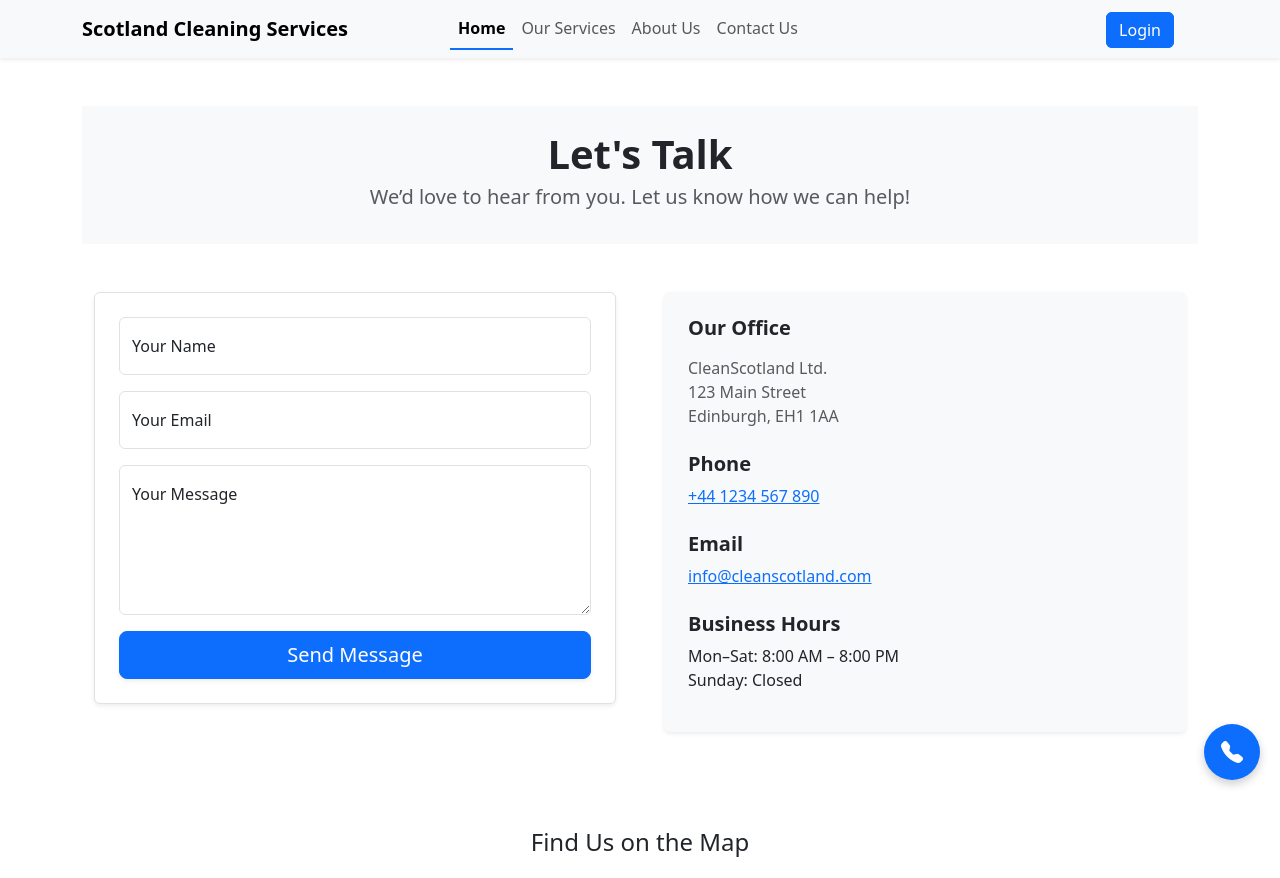
After one commit to da-gobindprasad/myproject, a Django app: page /contact/ in a window 1280 px wide; the page is wider, and only the part inside the window is pictured. The commit adds this page. Shown: the top 878 px of that part. Run offline with Django 5.2, Linux system fonts and the light colour scheme.

Commit message:
Update contact and about us page

```diff
--- a/main/static/main/css/style.css
+++ b/main/static/main/css/style.css
@@ -38,3 +38,53 @@ h1 {
   transition: 0.3s;
   cursor: pointer;
 }
+
+
+  .hover-shadow:hover {
+    box-shadow: 0 8px 16px rgba(0, 0, 0, 0.1);
+  }
+
+  .hover-glow:hover {
+    box-shadow: 0 0 12px rgba(0, 123, 255, 0.4);
+  }
+
+  .contact-btn:hover {
+    transform: scale(1.03);
+    background-color: #0056b3 !important;
+    transition: all 0.3s;
+  }
+
+  .form-control:focus {
+    border-color: #0d6efd;
+    box-shadow: 0 0 0 0.2rem rgba(13,110,253,.25);
+  }
+
+  .nav-link.active {
+    font-weight: bold;
+    border-bottom: 2px solid #0d6efd;
+  }
+
+html {
+  scroll-behavior: smooth;
+}
+
+.contact-float {
+  position: fixed;
+  bottom: 20px;
+  right: 20px;
+  background: #0d6efd;
+  color: white;
+  border-radius: 50%;
+  width: 56px;
+  height: 56px;
+  display: flex;
+  align-items: center;
+  justify-content: center;
+  font-size: 22px;
+  box-shadow: 0 4px 10px rgba(0,0,0,0.2);
+  z-index: 1000;
+  transition: background 0.3s;
+}
+.contact-float:hover {
+  background: #084298;
+}
--- a/main/templates/main/base.html
+++ b/main/templates/main/base.html
@@ -11,6 +11,8 @@
     <link href="https://cdn.jsdelivr.net/npm/bootstrap@5.3.3/dist/css/bootstrap.min.css" rel="stylesheet">
     <!-- Bootstrap Icons -->
     <link rel="stylesheet" href="https://cdn.jsdelivr.net/npm/bootstrap-icons@1.10.5/font/bootstrap-icons.css">
+    <link rel="stylesheet" href="https://cdnjs.cloudflare.com/ajax/libs/animate.css/4.1.1/animate.min.css"/>
+
 
 </head>
 <body>
@@ -30,8 +32,8 @@
           <ul class="navbar-nav">
             <li class="nav-item"><a class="nav-link active" href="/">Home</a></li>
             <li class="nav-item"><a class="nav-link" href="/services/">Our Services</a></li>
-            <li class="nav-item"><a class="nav-link" href="#">About Us</a></li>
-            <li class="nav-item"><a class="nav-link" href="#">Contact Us</a></li>
+            <li class="nav-item"><a class="nav-link" href="/about/">About Us</a></li>
+            <li class="nav-item"><a class="nav-link" href="/contact/">Contact Us</a></li>
           </ul>
         </div>
       </div>
--- /dev/null
+++ b/main/templates/main/contact.html
@@ -0,0 +1,87 @@
+{% extends 'main/base.html' %}
+{% load static %}
+{% block title %}Contact Us{% endblock %}
+
+{% block content %}
+
+<!-- Contact Header -->
+<section class="bg-light py-4">
+  <div class="container px-3 text-center">
+    <h2 class="fw-bold mb-1 display-6">Let's Talk</h2>
+    <p class="text-muted fs-5 mb-2">We’d love to hear from you. Let us know how we can help!</p>
+  </div>
+</section>
+
+<!-- Contact Form + Info -->
+<section class="py-5">
+  <div class="container">
+    {% if messages %}
+      {% for message in messages %}
+        <div class="alert alert-success text-center fade show animate__animated animate__fadeInUp">{{ message }}</div>
+      {% endfor %}
+    {% endif %}
+
+    <div class="row g-5 align-items-start">
+
+      <!-- Form Column -->
+      <div class="col-md-6">
+        <div class="p-4 border rounded shadow-sm bg-white hover-shadow animate__animated animate__fadeInLeft" style="transition: all 0.3s;">
+          <form method="POST" novalidate>
+            {% csrf_token %}
+            <div class="form-floating mb-3">
+              <input type="text" class="form-control" id="name" name="name" placeholder="Your Name" required>
+              <label for="name">Your Name</label>
+            </div>
+            <div class="form-floating mb-3">
+              <input type="email" class="form-control" id="email" name="email" placeholder="name@example.com" required>
+              <label for="email">Your Email</label>
+            </div>
+            <div class="form-floating mb-3">
+              <textarea class="form-control" id="message" name="message" placeholder="Message" style="height: 150px;" required></textarea>
+              <label for="message">Your Message</label>
+            </div>
+            <button type="submit" class="btn btn-primary w-100 btn-lg shadow-sm contact-btn">
+              Send Message
+            </button>
+          </form>
+        </div>
+      </div>
+
+      <!-- Info Column -->
+
+      <div class="col-md-6">
+        <div class="p-4 bg-light rounded shadow-sm hover-glow animate__animated animate__fadeInRight" style="transition: all 0.3s;">
+          <h5 class="fw-bold mb-3">Our Office</h5>
+          <p class="text-muted">CleanScotland Ltd.<br>123 Main Street<br>Edinburgh, EH1 1AA</p>
+
+          <h5 class="fw-bold mt-4">Phone</h5>
+          <p><a href="tel:+441234567890">+44 1234 567 890</a></p>
+
+          <h5 class="fw-bold mt-4">Email</h5>
+          <p><a href="mailto:info@cleanscotland.com">info@cleanscotland.com</a></p>
+
+          <h5 class="fw-bold mt-4">Business Hours</h5>
+          <p>Mon–Sat: 8:00 AM – 8:00 PM<br>Sunday: Closed</p>
+        </div>
+      </div>
+
+    </div>
+  </div>
+</section>
+
+<!-- Google Map -->
+<section class="py-5">
+  <div class="container">
+    <h4 class="text-center mb-4 animate__animated animate__fadeInUp">Find Us on the Map</h4>
+    <div class="rounded overflow-hidden shadow-sm animate__animated animate__fadeInUp">
+      <iframe
+        src="https://www.google.com/maps/embed?pb=..."
+        width="100%" height="350" style="border:0;" allowfullscreen="" loading="lazy">
+      </iframe>
+    </div>
+  </div>
+</section>
+<a href="tel:+441234567890" class="contact-float" title="Call Us">
+  <i class="bi bi-telephone-fill"></i>
+</a>
+{% endblock %}
--- a/main/urls.py
+++ b/main/urls.py
@@ -9,5 +9,7 @@ urlpatterns = [
     path('book/client-payment/', views.client_payment, name='client_payment'),
     path('book/confirm/', views.booking_confirm, name='booking_confirm'),
     path('services/', views.services, name='services'),
+    path('about/', views.about, name='about'),  # 👈 Add this line
+    path('contact/', views.contact, name='contact'),
 
 ]
--- a/main/views.py
+++ b/main/views.py
@@ -121,3 +121,24 @@ def services(request):
         {'title': 'Fridge & Appliance', 'description': 'Cleaning kitchen equipment.', 'icon': '🧊', 'image': 'main/images/service4.png'},
     ]
     return render(request, 'main/services.html', {'services': services})
+
+def about(request):
+    return render(request, 'main/about.html')
+
+
+from django.shortcuts import render
+from django.contrib import messages
+
+def contact(request):
+    if request.method == 'POST':
+        name = request.POST.get('name')
+        email = request.POST.get('email')
+        message = request.POST.get('message')
+
+        # For now, just show a success message
+        messages.success(request, "Thank you for contacting us! We’ll get back to you shortly.")
+
+        # You can later handle sending email here
+        return render(request, 'main/contact.html', {'submitted': True})
+
+    return render(request, 'main/contact.html')
```
Also changed, not shown: main/templates/main/about.html (added, +74 -0 lines), db.sqlite3, main/static/main/images/service_hero.png (added), main/templates/main/aboutus.html (deleted), main/templates/main/contactus.html (deleted).
